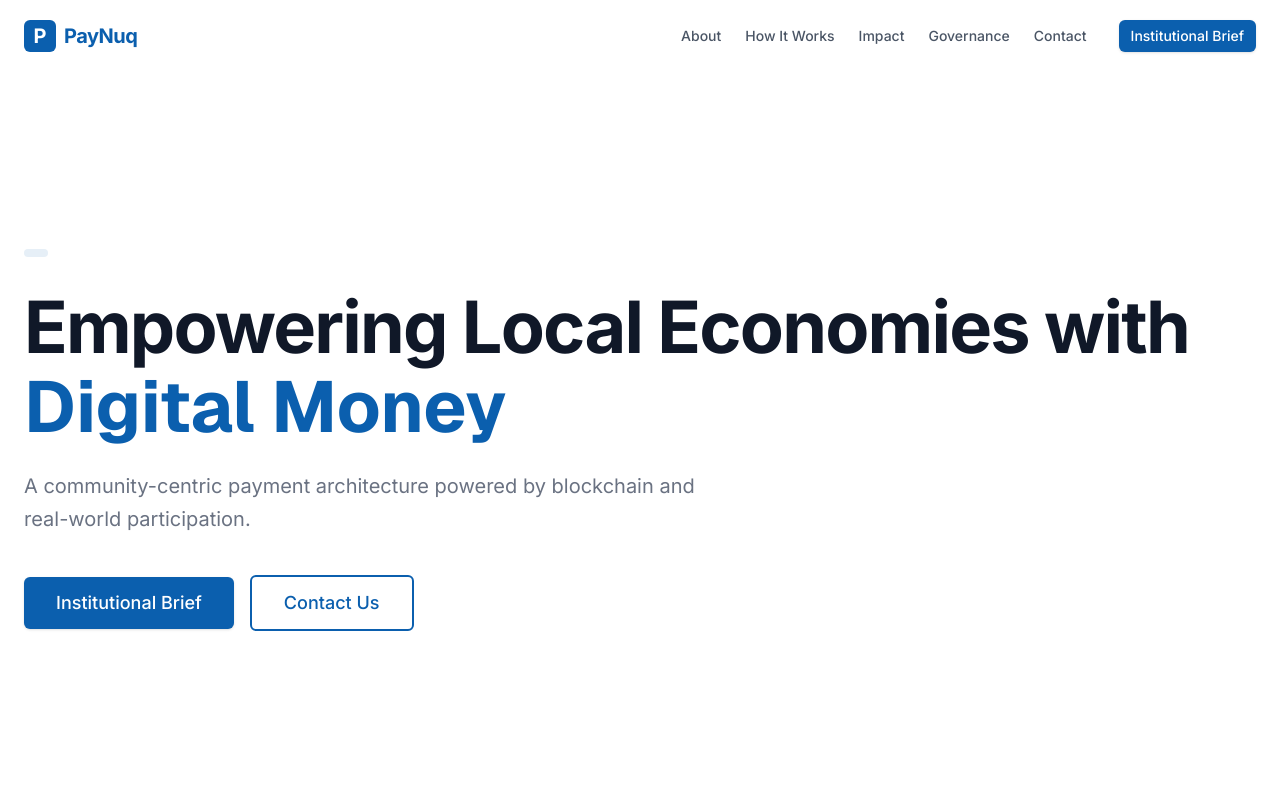
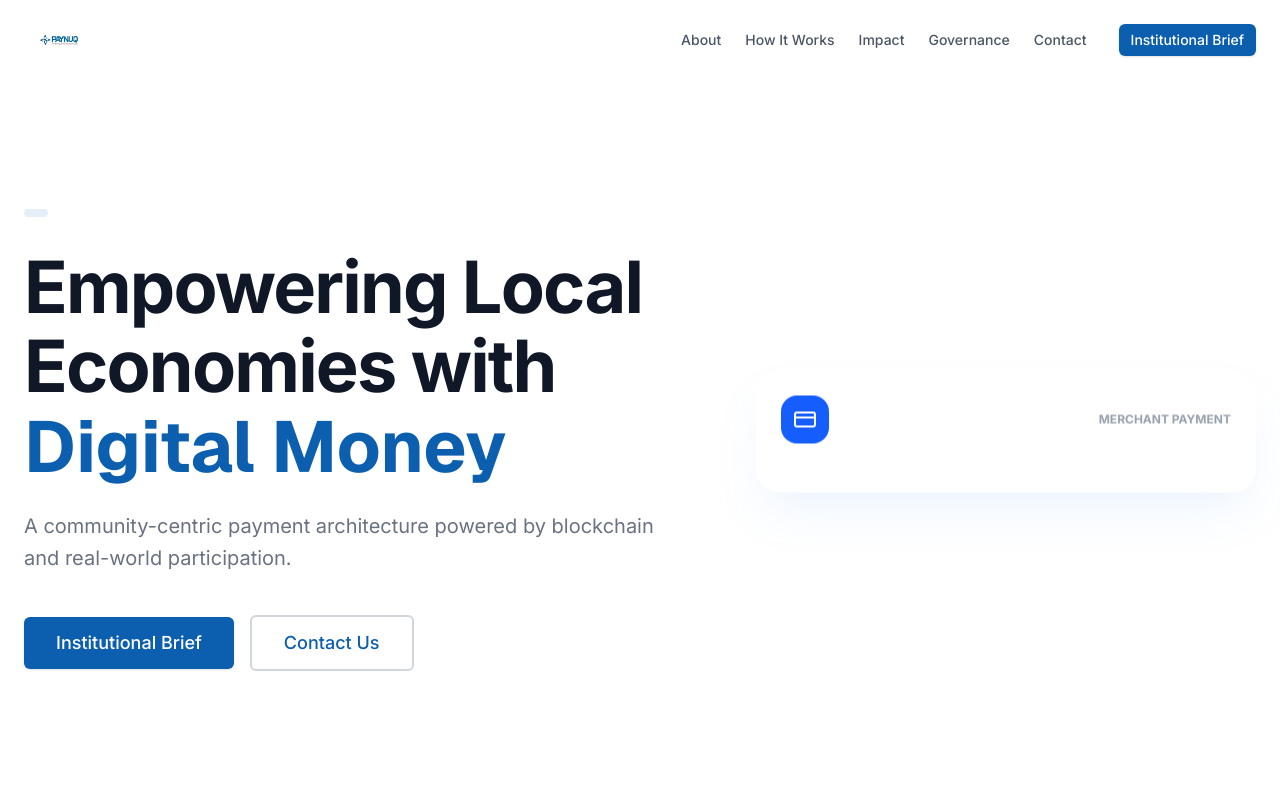
Before and after one commit to Abdul100-han/paynuq, a Next.js app: page / in a window 1280 px wide. Shown: the top 800 px of the page. Built offline with nearby package versions, Linux system fonts and the light colour scheme.

Commit message:
website improvements

```diff
--- a/src/components/Footer.tsx
+++ b/src/components/Footer.tsx
@@ -1,5 +1,6 @@
 import React from "react";
 import Link from "next/link";
+import Image from "next/image";
 
 const Footer = () => {
     return (
@@ -8,10 +9,13 @@ const Footer = () => {
                 <div className="grid grid-cols-1 md:grid-cols-4 gap-12">
                     <div className="md:col-span-2">
                         <Link href="/" className="flex items-center gap-2 mb-6">
-                            <div className="w-8 h-8 bg-brand-blue rounded-md flex items-center justify-center">
-                                <span className="text-white font-bold text-xl">P</span>
-                            </div>
-                            <span className="text-xl font-bold text-brand-blue tracking-tight">PayNuq</span>
+                            <Image
+                                src="/paynuglogo.jpeg"
+                                alt="PayNuq Logo"
+                                width={120}
+                                height={34}
+                                className="h-8.5 w-auto"
+                            />
                         </Link>
                         <p className="text-gray-500 max-w-sm mb-6">
                             Strengthening Community, Empowering Lives. A community-centric payment architecture for local economies.
--- a/src/components/Navbar.tsx
+++ b/src/components/Navbar.tsx
@@ -4,6 +4,7 @@ import React, { useState, useEffect } from "react";
 import Link from "next/link";
 import { Menu, X } from "lucide-react";
 import { motion, AnimatePresence } from "framer-motion";
+import Image from "next/image";
 import Button from "./ui/Button";
 
 const Navbar = () => {
@@ -33,10 +34,14 @@ const Navbar = () => {
         >
             <div className="container mx-auto px-4 md:px-6 flex items-center justify-between">
                 <Link href="/" className="flex items-center gap-2">
-                    <div className="w-8 h-8 bg-brand-blue rounded-md flex items-center justify-center">
-                        <span className="text-white font-bold text-xl">P</span>
-                    </div>
-                    <span className="text-xl font-bold text-brand-blue tracking-tight">PayNuq</span>
+                    <Image
+                        src="/paynuglogo.jpeg"
+                        alt="PayNuq Logo"
+                        width={140}
+                        height={40}
+                        priority
+                        className="h-10 w-auto"
+                    />
                 </Link>
 
                 {/* Desktop Navigation */}
--- a/src/components/sections/Hero.tsx
+++ b/src/components/sections/Hero.tsx
@@ -7,8 +7,8 @@ import Button from "../ui/Button";
 const Hero = () => {
     return (
         <section className="relative min-h-screen flex items-center pt-20 overflow-hidden bg-white">
-            {/* Background Gradient */}
-            <div className="absolute inset-0 bg-gradient-to-br from-brand-gray to-white -z-10" />
+            {/* Background Enhancement */}
+            <div className="absolute inset-0 bg-gradient-to-br from-blue-50 via-white to-blue-100 -z-10" />
 
             {/* Decorative Blob */}
             <div className="absolute top-1/4 -right-20 w-[500px] h-[500px] bg-brand-blue/5 rounded-full blur-3xl -z-10" />
@@ -29,44 +29,92 @@ const Hero = () => {
                         >
                             {/* Institutional Infrastructure */}
                         </motion.div>
-                        <h1 className="text-4xl md:text-6xl lg:text-7xl font-bold text-gray-900 leading-[1.1] mb-6 tracking-tight">
+                        <motion.h1
+                            initial={{ opacity: 0, y: 20 }}
+                            animate={{ opacity: 1, y: 0 }}
+                            transition={{ delay: 0.3, duration: 0.7 }}
+                            className="text-4xl md:text-6xl lg:text-7xl font-bold text-gray-900 leading-[1.1] mb-6 tracking-tight"
+                        >
                             Empowering Local Economies with <span className="text-brand-blue font-heading tracking-normal">Digital Money</span>
-                        </h1>
-                        <p className="text-lg md:text-xl text-gray-500 max-w-2xl mb-10 leading-relaxed font-sans">
+                        </motion.h1>
+                        <motion.p
+                            initial={{ opacity: 0, y: 20 }}
+                            animate={{ opacity: 1, y: 0 }}
+                            transition={{ delay: 0.4, duration: 0.7 }}
+                            className="text-lg md:text-xl text-gray-500 max-w-2xl mb-10 leading-relaxed font-sans"
+                        >
                             A community-centric payment architecture powered by blockchain and real-world participation.
                             {/* Built for institutions, developers, and economic partners. */}
-                        </p>
+                        </motion.p>
                         <div className="flex flex-col sm:flex-row items-center gap-4 justify-center md:justify-start">
-                            <Button size="lg">Institutional Brief</Button>
-                            <Button variant="outline" size="lg">Contact Us</Button>
+                            <motion.div
+                                initial={{ opacity: 0, y: 20 }}
+                                animate={{ opacity: 1, y: 0 }}
+                                transition={{ delay: 0.6, duration: 0.6 }}
+                            >
+                                <Button size="lg" className="bg-blue-600 hover:bg-blue-700 transition-colors">Institutional Brief</Button>
+                            </motion.div>
+                            <motion.div
+                                initial={{ opacity: 0, y: 20 }}
+                                animate={{ opacity: 1, y: 0 }}
+                                transition={{ delay: 0.7, duration: 0.6 }}
+                            >
+                                <Button variant="outline" size="lg" className="border-gray-300 hover:bg-gray-100 transition-colors">Contact Us</Button>
+                            </motion.div>
                         </div>
                     </motion.div>
 
-                    {/* <motion.div
-                        initial={{ opacity: 0, scale: 0.95 }}
-                        animate={{ opacity: 1, scale: 1 }}
-                        transition={{ delay: 0.4, duration: 1, ease: "easeOut" }}
-                        className="flex-1 w-full max-w-[600px]"
-                    > */}
-                    {/* <div className="relative aspect-square md:aspect-[4/3] rounded-2xl bg-brand-blue/5 border border-brand-blue/10 overflow-hidden shadow-2xl shadow-brand-blue/5"> */}
-                    {/* Placeholder for abstract illustration or community commerce image */}
-                    {/* <div className="absolute inset-0 flex items-center justify-center p-12">
-                                <div className="w-full h-full border-2 border-dashed border-brand-blue/20 rounded-xl flex items-center justify-center">
-                                    <span className="text-brand-blue/40 font-medium">Community Commerce Illustration</span>
+                    <motion.div
+                        initial={{ opacity: 0, x: 30 }}
+                        animate={{ opacity: 1, x: 0 }}
+                        transition={{ delay: 0.4, duration: 0.8, ease: "easeOut" }}
+                        className="flex-1 w-full max-w-[500px] relative"
+                    >
+                        {/* Floating Card Mockup */}
+                        <motion.div
+                            animate={{ y: [0, -15, 0] }}
+                            transition={{ duration: 4, repeat: Infinity, ease: "easeInOut" }}
+                            className="bg-white/80 backdrop-blur-xl border border-white p-6 rounded-3xl shadow-2xl shadow-blue-500/10 relative z-10"
+                        >
+                            <div className="flex items-center justify-between mb-6">
+                                <div className="p-3 bg-blue-600 rounded-2xl text-white">
+                                    <svg width="24" height="24" viewBox="0 0 24 24" fill="none" stroke="currentColor" strokeWidth="2" strokeLinecap="round" strokeLinejoin="round"><rect x="2" y="5" width="20" height="14" rx="2" /><line x1="2" y1="10" x2="22" y2="10" /></svg>
                                 </div>
+                                <span className="text-xs font-bold text-gray-400">MERCHANT PAYMENT</span>
                             </div>
-                            <div className="absolute bottom-6 left-6 right-6 p-6 bg-white/60 backdrop-blur-md rounded-xl border border-white/40 shadow-lg">
-                                <div className="flex items-center gap-4">
-                                    <div className="w-12 h-12 bg-brand-blue rounded-full flex items-center justify-center text-white font-bold">P</div>
-                                    <div>
-                                        <div className="text-sm font-bold text-gray-900 leading-tight">Verified Transaction</div>
-                                        <div className="text-xs text-gray-500">Local Merchant Node</div>
-                                    </div>
-                                    <div className="ml-auto text-brand-blue font-bold">+$42.50</div>
+
+                            {/* <div className="space-y-4">
+                                <div className="flex items-center justify-between">
+                                    <span className="text-sm text-gray-500">Service</span>
+                                    <span className="text-sm font-bold text-gray-900">PayNuq Transaction</span>
                                 </div>
-                            </div>
-                        </div> */}
-                    {/* </motion.div> */}
+                                <div className="py-4 border-y border-gray-50">
+                                    <div className="text-3xl font-bold text-gray-900">₦4,200</div>
+                                </div>
+                                <div className="flex items-center gap-2">
+                                    <div className="w-2 h-2 bg-green-500 rounded-full" />
+                                    <span className="text-xs font-medium text-gray-500 italic">Verified Community Node</span>
+                                </div>
+                            </div> */}
+                        </motion.div>
+
+                        {/* Decorative floating elements */}
+                        {/* <motion.div
+                            animate={{ y: [0, 10, 0] }}
+                            transition={{ duration: 3, repeat: Infinity, ease: "easeInOut", delay: 0.5 }}
+                            className="absolute -top-6 -right-6 w-12 h-12 bg-blue-100 rounded-2xl flex items-center justify-center text-blue-600 shadow-lg"
+                        >
+                            <svg width="20" height="20" viewBox="0 0 24 24" fill="none" stroke="currentColor" strokeWidth="2.5" strokeLinecap="round" strokeLinejoin="round"><polyline points="20 6 9 17 4 12" /></svg>
+                        </motion.div> */}
+                        {/* <motion.div
+                            animate={{ y: [0, -10, 0] }}
+                            transition={{ duration: 5, repeat: Infinity, ease: "easeInOut", delay: 1 }}
+                            className="absolute -bottom-4 -left-4 px-4 py-2 bg-white rounded-xl shadow-xl flex items-center gap-2 border border-gray-50"
+                        >
+                            <div className="w-2 h-2 bg-blue-600 rounded-full" />
+                            <span className="text-[10px] font-bold text-gray-900 uppercase">Local Node Verified</span>
+                        </motion.div> */}
+                    </motion.div>
                 </div>
             </div>
         </section>
```
Also changed, not shown: src/components/PartnerMarquee.tsx (+5 -5 lines), public/paynuglogo.jpeg (renamed from public/partners/paynuglogo.jpeg).
